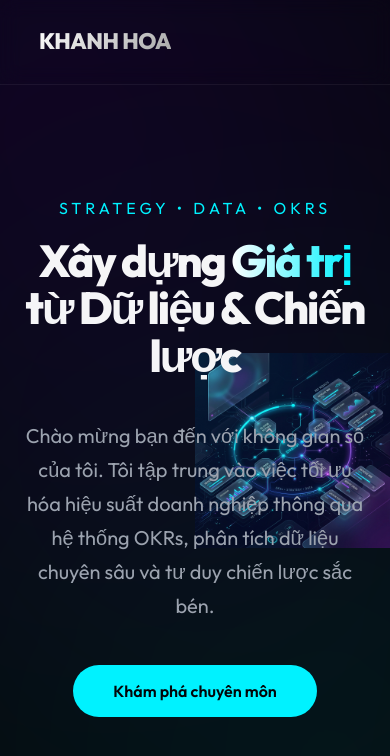
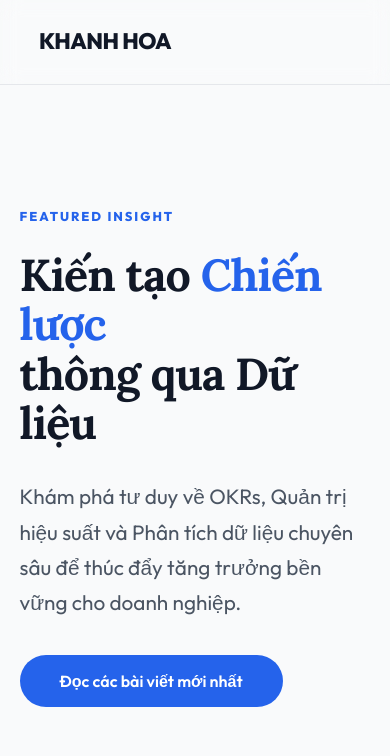
Before and after one commit to khanhhoabis/khanhhoabis.github.io, a Jekyll site: the page index.html, which Jekyll copies as it is, in a window 390 px wide and 900 px high. Shown: the top 756 px of the window. Built offline with Jekyll 4.4.1, drawn with Linux system fonts in a browser that asks for light colours; some of the changed text lies outside the part shown.

Commit message:
refactor: transition to editorial layout with serif typography and simplified design system

```diff
--- a/index.css
+++ b/index.css
@@ -1,16 +1,19 @@
-@import url('https://fonts.googleapis.com/css2?family=Outfit:wght@300;400;600;800&display=swap');
+@import url('https://fonts.googleapis.com/css2?family=Outfit:wght@300;400;600;800&family=Lora:wght@400;600;700&display=swap');
 
 :root {
-    --bg-color: #030508;
-    --accent-primary: #00f2ff;
-    --accent-secondary: #7000ff;
-    --accent-surface: #0a101a;
-    --text-main: #f5f5f7;
-    --text-dim: #9ca3af;
-    --glass-bg: rgba(255, 255, 255, 0.02);
-    --glass-border: rgba(255, 255, 255, 0.06);
-    --card-shadow: 0 20px 50px rgba(0, 0, 0, 0.5);
-    --transition: all 0.5s cubic-bezier(0.23, 1, 0.32, 1);
+    --bg-primary: #ffffff;
+    --bg-secondary: #f9fafb;
+    --accent-primary: #2563eb;
+    --accent-secondary: #10b981;
+    --accent-surface: #eff6ff;
+    --text-main: #111827;
+    --text-dim: #4b5563;
+    --glass-bg: rgba(255, 255, 255, 0.7);
+    --glass-border: #e5e7eb;
+    --card-shadow: 0 10px 30px rgba(0, 0, 0, 0.05);
+    --transition: all 0.4s cubic-bezier(0.23, 1, 0.32, 1);
+    --font-heading: 'Lora', serif;
+    --font-body: 'Outfit', sans-serif;
 }
 
 * {
@@ -24,26 +27,24 @@ html {
 }
 
 body {
-    background-color: var(--bg-color);
+    background-color: var(--bg-primary);
     color: var(--text-main);
-    font-family: 'Outfit', sans-serif;
+    font-family: var(--font-body);
     line-height: 1.6;
     overflow-x: hidden;
 }
 
-/* --- Background Animation --- */
+/* --- Background Pattern --- */
 .bg-mesh {
     position: fixed;
-    top: -50%;
-    left: -50%;
-    width: 200%;
-    height: 200%;
+    top: 0;
+    left: 0;
+    width: 100%;
+    height: 100%;
     z-index: -1;
     background:
-        radial-gradient(circle at 30% 30%, rgba(112, 0, 255, 0.12) 0%, transparent 50%),
-        radial-gradient(circle at 70% 70%, rgba(0, 242, 255, 0.08) 0%, transparent 50%),
-        radial-gradient(circle at 50% 50%, rgba(5, 7, 10, 1) 0%, transparent 100%);
-    filter: blur(100px);
+        radial-gradient(circle at 100% 0%, rgba(37, 99, 235, 0.03) 0%, transparent 40%),
+        radial-gradient(circle at 0% 100%, rgba(16, 185, 129, 0.03) 0%, transparent 40%);
     pointer-events: none;
 }
 
@@ -65,16 +66,12 @@ nav {
     font-weight: 800;
     font-size: 1.4rem;
     letter-spacing: -0.5px;
-    background: linear-gradient(135deg, #fff 0%, #a5a5a5 100%);
-    -webkit-background-clip: text;
-    -webkit-text-fill-color: transparent;
+    color: var(--text-main);
     transition: var(--transition);
 }
 
 .logo:hover {
-    background: linear-gradient(135deg, var(--accent-primary) 0%, var(--accent-secondary) 100%);
-    -webkit-background-clip: text;
-    -webkit-text-fill-color: transparent;
+    color: var(--accent-primary);
 }
 
 .nav-links {
@@ -119,20 +116,19 @@ header {
 }
 
 h1 {
-    font-size: 5.5rem;
-    font-weight: 800;
-    line-height: 1.05;
-    margin-bottom: 2.5rem;
-    letter-spacing: -2px;
+    font-family: var(--font-heading);
+    font-size: 4.5rem;
+    font-weight: 700;
+    line-height: 1.1;
+    margin-bottom: 2rem;
+    letter-spacing: -1px;
     opacity: 0;
     transform: translateY(30px);
     animation: fadeInUp 1s 0.2s forwards;
 }
 
 .highlight {
-    background: linear-gradient(to right, #fff, var(--accent-primary));
-    -webkit-background-clip: text;
-    -webkit-text-fill-color: transparent;
+    color: var(--accent-primary);
     position: relative;
 }
 
@@ -160,7 +156,7 @@ h1 {
 
 .btn-primary {
     background: var(--accent-primary);
-    color: var(--bg-color);
+    color: #fff;
 }
 
 .btn-primary:hover {
@@ -174,86 +170,194 @@ section {
 }
 
 h2 {
+    font-family: var(--font-heading);
+    font-size: 2.5rem;
+    margin-bottom: 3rem;
+}
+
+.section-title {
+    border-bottom: 2px solid var(--text-main);
+    padding-bottom: 0.5rem;
+    display: inline-block;
+    margin-bottom: 3rem;
+    font-size: 1.8rem;
+    letter-spacing: -1px;
+}
+
+/* --- Hero Section --- */
+header {
+    min-height: 80vh;
+    display: flex;
+    align-items: center;
+    padding: 120px 10%;
+    background: var(--bg-secondary);
+    border-bottom: 1px solid var(--border);
+}
+
+.hero-container {
+    max-width: 900px;
+}
+
+.featured-tag {
+    font-size: 0.8rem;
+    font-weight: 800;
+    color: var(--accent-primary);
+    letter-spacing: 2px;
+    margin-bottom: 1.5rem;
+}
+
+.hero-description {
+    font-size: 1.3rem;
+    color: var(--text-dim);
+    margin-bottom: 3rem;
+}
+
+/* --- Main Layout --- */
+.main-layout {
+    display: grid;
+    grid-template-columns: 1fr 350px;
+    gap: 5rem;
+    padding: 80px 10%;
+    max-width: 1400px;
+    margin: 0 auto;
+}
+
+/* --- Feed Section --- */
+.feed-item {
+    display: flex;
+    gap: 2rem;
+    margin-bottom: 4rem;
+    padding-bottom: 4rem;
+    border-bottom: 1px solid var(--border);
+}
+
+.feed-img {
+    flex: 0 0 200px;
+    height: 200px;
+    border-radius: 12px;
+    display: flex;
+    align-items: center;
+    justify-content: center;
     font-size: 3rem;
-    margin-bottom: 4rem;
+    color: var(--accent-primary);
+    transition: var(--transition);
+}
+
+.feed-item:hover .feed-img {
+    transform: scale(1.03);
+}
+
+.feed-content h3 {
+    font-family: var(--font-heading);
+    font-size: 1.8rem;
+    line-height: 1.3;
+    margin: 0.5rem 0 1rem;
+    transition: var(--transition);
+}
+
+.feed-content h3:hover {
+    color: var(--accent-primary);
+}
+
+.feed-content p {
+    color: var(--text-dim);
+    margin-bottom: 1.5rem;
+    font-size: 1.05rem;
+}
+
+.tag {
+    font-size: 0.75rem;
+    font-weight: 800;
+    color: var(--accent-primary);
+    letter-spacing: 1px;
+}
+
+.meta {
+    font-size: 0.85rem;
+    color: var(--text-dim);
+    margin-bottom: 1.5rem;
+}
+
+.read-more {
+    text-decoration: none;
+    color: var(--text-main);
+    font-weight: 700;
+    font-size: 0.9rem;
+    display: flex;
+    align-items: center;
+    gap: 0.5rem;
+    transition: var(--transition);
+}
+
+.read-more:hover {
+    gap: 0.8rem;
+    color: var(--accent-primary);
+}
+
+/* --- Sidebar --- */
+.sidebar {
+    display: flex;
+    flex-direction: column;
+    gap: 4rem;
+}
+
+.sidebar-widget h3 {
+    font-family: var(--font-heading);
+    font-size: 1.4rem;
+    margin-bottom: 1.5rem;
+    border-bottom: 1px solid var(--text-main);
+    padding-bottom: 0.5rem;
+}
+
+.expertise-list {
+    list-style: none;
+}
+
+.expertise-list li {
+    padding: 0.8rem 0;
+    border-bottom: 1px solid var(--border);
+    display: flex;
+    align-items: center;
+    gap: 1rem;
+    color: var(--text-dim);
+}
+
+.expertise-list li i {
+    color: var(--accent-primary);
+}
+
+.newsletter-form input {
+    width: 100%;
+    padding: 1rem;
+    border: 1px solid var(--border);
+    border-radius: 8px;
+    background: var(--bg-secondary);
+    margin-bottom: 1rem;
+}
+
+/* --- Contact Section --- */
+.contact-section {
+    padding: 100px 10%;
+    background: var(--bg-secondary);
     text-align: center;
 }
 
-.bento-grid {
-    display: grid;
-    grid-template-columns: repeat(3, 1fr);
-    grid-auto-rows: 300px;
-    gap: 1.5rem;
+.contact-btns {
+    display: flex;
+    justify-content: center;
+    gap: 2rem;
+    margin-top: 3rem;
 }
 
-.bento-item {
-    background: var(--glass-bg);
-    border: 1px solid var(--glass-border);
-    backdrop-filter: blur(15px);
-    -webkit-backdrop-filter: blur(15px);
-    border-radius: 30px;
-    padding: 3rem;
-    transition: var(--transition);
-    display: flex;
-    flex-direction: column;
-    justify-content: flex-end;
-    position: relative;
-    overflow: hidden;
+.btn-outline {
+    border: 2px solid var(--accent-primary);
+    color: var(--accent-primary);
+    background: transparent;
 }
 
-.bento-item::before {
-    content: '';
-    position: absolute;
-    top: 0;
-    left: 0;
-    right: 0;
-    bottom: 0;
-    background: radial-gradient(circle at var(--mouse-x, 50%) var(--mouse-y, 50%), rgba(255,255,255,0.06) 0%, transparent 50%);
-    opacity: 0;
-    transition: opacity 0.3s;
-}
-
-.bento-item:hover::before {
-    opacity: 1;
-}
-
-.bento-item:hover {
-    border-color: rgba(255, 255, 255, 0.2);
-    transform: translateY(-8px) scale(1.02);
-    box-shadow: var(--card-shadow);
-}
-
-.bento-item i {
-    font-size: 2.5rem;
-    margin-bottom: 1rem;
-    color: var(--accent-primary);
-}
-
-.bento-item h3 {
-    font-size: 1.8rem;
-    margin-bottom: 0.5rem;
-}
-
-.bento-item p {
-    color: var(--text-dim);
-    font-size: 0.95rem;
-}
-
-.grid-wide {
-    grid-column: span 2;
-}
-
-.grid-tall {
-    grid-row: span 2;
-}
-
-/* --- Content Styling --- */
-.pillar-icon {
-    position: absolute;
-    top: 2rem;
-    right: 2rem;
-    opacity: 0.2;
-    font-size: 5rem;
+.btn-outline:hover {
+    background: var(--accent-primary);
+    color: #fff;
 }
 
 /* --- Animations --- */
@@ -270,11 +374,11 @@ h2 {
 }
 
 ::-webkit-scrollbar-track {
-    background: var(--bg-color);
+    background: var(--bg-primary);
 }
 
 ::-webkit-scrollbar-thumb {
-    background: var(--glass-border);
+    background: var(--border);
     border-radius: 10px;
 }
 
@@ -283,44 +387,29 @@ h2 {
 }
 
 /* --- Responsive --- */
-@media (max-width: 1024px) {
-    .bento-grid {
-        grid-template-columns: repeat(2, 1fr);
-        grid-template-rows: auto;
+@media (max-width: 1100px) {
+    .main-layout {
+        grid-template-columns: 1fr;
+        gap: 4rem;
     }
     h1 { font-size: 3.5rem; }
 }
 
 @media (max-width: 768px) {
-    section {
+    section, header, .main-layout {
         padding: 60px 5%;
     }
 
-    .bento-grid {
-        grid-template-columns: 1fr;
-        grid-template-rows: auto;
+    .feed-item {
+        flex-direction: column;
     }
 
-    .grid-wide, .grid-tall {
-        grid-column: span 1;
-        grid-row: span 1;
-    }
-
-    .bento-item {
-        height: auto;
-        min-height: 250px;
-        padding: 2rem;
-    }
-
-    header {
-        padding: 0 5%;
-        text-align: center;
-        align-items: center;
+    .feed-img {
+        flex: 0 0 150px;
+        height: 150px;
     }
 
     h1 { font-size: 2.8rem; }
-    h2 { font-size: 2.2rem; }
-
     .nav-links { display: none; }
 }
 
@@ -328,107 +417,22 @@ h2 {
 .custom-cursor {
     width: 20px;
     height: 20px;
-    background: rgba(0, 242, 255, 0.3);
+    border: 1.5px solid var(--accent-primary);
     border-radius: 50%;
     position: fixed;
     pointer-events: none;
     z-index: 9999;
-    transition: transform 0.1s ease;
-    mix-blend-mode: screen;
-    backdrop-filter: blur(4px);
+    transition: transform 0.15s ease;
     transform: translate(-50%, -50%);
 }
 
-/* --- Advanced Animations --- */
 .reveal-init {
     opacity: 0;
-    transform: translateY(40px);
-    transition: all 1s cubic-bezier(0.23, 1, 0.32, 1);
+    transform: translateY(30px);
+    transition: all 0.8s cubic-bezier(0.23, 1, 0.32, 1);
 }
 
 .revealed {
     opacity: 1;
     transform: translateY(0);
 }
-
-/* --- Glow Effects --- */
-.bento-item::after {
-    content: '';
-    position: absolute;
-    top: -20%;
-    left: -20%;
-    width: 140%;
-    height: 140%;
-    background: radial-gradient(circle, rgba(0, 242, 255, 0.03) 0%, transparent 70%);
-    z-index: -1;
-    opacity: 0;
-    transition: opacity 0.5s;
-}
-
-.bento-item:hover::after {
-    opacity: 1;
-}
-
-/* --- Post Styling --- */
-.post-content {
-    max-width: 900px;
-    margin: 120px auto 60px;
-    padding: 0 5%;
-}
-
-.post-header {
-    margin-bottom: 4rem;
-    text-align: center;
-}
-
-.post-header h1 {
-    font-size: 3.5rem;
-    margin-bottom: 1rem;
-    background: linear-gradient(to right, #fff, var(--accent-primary));
-    -webkit-background-clip: text;
-    -webkit-text-fill-color: transparent;
-}
-
-.post-meta {
-    color: var(--text-dim);
-    font-size: 0.9rem;
-    letter-spacing: 2px;
-    text-transform: uppercase;
-}
-
-article {
-    font-size: 1.15rem;
-    line-height: 1.8;
-    color: var(--text-main);
-}
-
-article h2 {
-    text-align: left;
-    font-size: 2.2rem;
-    margin-top: 3rem;
-    margin-bottom: 1.5rem;
-    color: var(--accent-primary);
-}
-
-article p {
-    margin-bottom: 1.5rem;
-}
-
-article ul, article ol {
-    margin-bottom: 1.5rem;
-    padding-left: 1.5rem;
-}
-
-article li {
-    margin-bottom: 0.5rem;
-}
-
-.mermaid {
-    background: var(--glass-bg);
-    padding: 2rem;
-    border-radius: 20px;
-    border: 1px solid var(--glass-border);
-    margin: 3rem 0;
-    display: flex;
-    justify-content: center;
-}
--- a/index.html
+++ b/index.html
@@ -14,81 +14,98 @@
     <nav>
         <div class="logo">KHANH HOA</div>
         <div class="nav-links">
+            <a href="#featured">Nổi bật</a>
+            <a href="#feed">Bản tin</a>
             <a href="#about">Về tôi</a>
-            <a href="#pillars">Chuyên môn</a>
-            <a href="#projects">Dự án</a>
             <a href="#contact">Liên hệ</a>
         </div>
     </nav>
 
-    <header id="about">
-        <div class="hero-tagline">Strategy • Data • OKRs</div>
-        <h1>Xây dựng <span class="highlight">Giá trị</span><br>từ Dữ liệu & Chiến lược</h1>
-        <p class="hero-description">
-            Chào mừng bạn đến với không gian số của tôi. Tôi tập trung vào việc tối ưu hóa hiệu suất doanh nghiệp thông qua hệ thống OKRs, phân tích dữ liệu chuyên sâu và tư duy chiến lược sắc bén.
-        </p>
-        <div class="hero-btns">
-            <a href="#pillars" class="btn btn-primary">Khám phá chuyên môn</a>
+    <header id="featured">
+        <div class="hero-container">
+            <div class="featured-tag">FEATURED INSIGHT</div>
+            <h1>Kiến tạo <span class="highlight">Chiến lược</span><br>thông qua Dữ liệu</h1>
+            <p class="hero-description">
+                Khám phá tư duy về OKRs, Quản trị hiệu suất và Phân tích dữ liệu chuyên sâu để thúc đẩy tăng trưởng bền vững cho doanh nghiệp.
+            </p>
+            <div class="hero-btns">
+                <a href="#feed" class="btn btn-primary">Đọc các bài viết mới nhất</a>
+            </div>
         </div>
     </header>
 
-    <section id="pillars">
-        <h2>Lĩnh vực trọng tâm</h2>
-        <div class="bento-grid">
-            <!-- OKR Card -->
-            <div class="bento-item grid-wide">
-                <i class="fa-solid fa-bullseye pillar-icon"></i>
-                <h3>OKRs & Quản trị mục tiêu</h3>
-                <p>Thiết lập và vận hành hệ thống OKRs giúp đội ngũ tập trung vào những mục tiêu quan trọng nhất, tạo ra sự đột phá trong thực thi chiến lược.</p>
+    <main class="main-layout">
+        <section id="feed" class="feed-section">
+            <h2 class="section-title">Bản tin mới nhất</h2>
+
+            <article class="feed-item">
+                <div class="feed-img" style="background: linear-gradient(135deg, #eff6ff 0%, #dbeafe 100%);">
+                    <i class="fa-solid fa-chart-pie"></i>
+                </div>
+                <div class="feed-content">
+                    <div class="tag">STRATEGY • OKRS</div>
+                    <h3>Adaptive Strategy: Biến OKRs thành Động cơ Tăng trưởng</h3>
+                    <p>Khám phá cách kết hợp Predictive Analytics vào hệ thống OKRs để tối ưu hóa hiệu suất doanh nghiệp trong kỷ nguyên số.</p>
+                    <div class="meta">May 02, 2026 • 8 min read</div>
+                    <a href="/2026/05/02/adaptive-strategy-okrs-predictive-analytics.html" class="read-more">Đọc tiếp <i class="fa-solid fa-arrow-right"></i></a>
+                </div>
+            </article>
+
+            <!-- Placeholder for more items -->
+            <article class="feed-item">
+                <div class="feed-img" style="background: linear-gradient(135deg, #ecfdf5 0%, #d1fae5 100%);">
+                    <i class="fa-solid fa-microchip"></i>
+                </div>
+                <div class="feed-content">
+                    <div class="tag">DATA • AI</div>
+                    <h3>Ứng dụng AI trong việc thiết lập OKRs cho Startup</h3>
+                    <p>Làm thế nào để tận dụng các mô hình ngôn ngữ lớn để xây dựng bộ mục tiêu và kết quả then chốt sắc bén hơn.</p>
+                    <div class="meta">May 01, 2026 • 5 min read</div>
+                    <a href="#" class="read-more">Đọc tiếp <i class="fa-solid fa-arrow-right"></i></a>
+                </div>
+            </article>
+        </section>
+
+        <aside class="sidebar">
+            <div class="sidebar-widget about-widget">
+                <h3>Về Khanh Hoa</h3>
+                <p>Chuyên gia về Chiến lược, Dữ liệu và OKRs. Tôi giúp các tổ chức tối ưu hóa hiệu suất thông qua tư duy hệ thống.</p>
+                <div class="social-links">
+                    <a href="#"><i class="fa-brands fa-linkedin"></i></a>
+                    <a href="#"><i class="fa-brands fa-github"></i></a>
+                </div>
             </div>
 
-            <!-- Data Card -->
-            <div class="bento-item grid-tall">
-                <i class="fa-solid fa-chart-line pillar-icon"></i>
-                <h3>Dữ liệu (Data-driven)</h3>
-                <p>Biến những con số vô hồn thành những insight có giá trị. Tôi sử dụng dữ liệu để minh chứng cho các quyết định chiến lược và đo lường sự thành công.</p>
+            <div class="sidebar-widget">
+                <h3>Chuyên môn</h3>
+                <ul class="expertise-list">
+                    <li><i class="fa-solid fa-bullseye"></i> OKRs & Quản trị</li>
+                    <li><i class="fa-solid fa-chart-line"></i> Phân tích Dữ liệu</li>
+                    <li><i class="fa-solid fa-chess-knight"></i> Tư duy Chiến lược</li>
+                    <li><i class="fa-solid fa-brain"></i> Tư duy Hệ thống</li>
+                </ul>
             </div>
 
-            <!-- Strategy Card -->
-            <div class="bento-item">
-                <i class="fa-solid fa-chess-knight pillar-icon"></i>
-                <h3>Chiến lược (Strategy)</h3>
-                <p>Phân tích thị trường, xác định lợi thế cạnh tranh và lộ trình phát triển bền vững cho doanh nghiệp trong kỷ nguyên số.</p>
+            <div class="sidebar-widget newsletter-widget">
+                <h3>Đăng ký bản tin</h3>
+                <p>Nhận những thông tin mới nhất về Strategy & Data hàng tuần.</p>
+                <form class="newsletter-form">
+                    <input type="email" placeholder="Email của bạn">
+                    <button type="submit" class="btn btn-primary" style="width: 100%; margin-top: 1rem;">Đăng ký</button>
+                </form>
             </div>
+        </aside>
+    </main>
 
-            <!-- Thinking Card -->
-            <div class="bento-item">
-                <i class="fa-solid fa-brain pillar-icon"></i>
-                <h3>Tư duy hệ thống</h3>
-                <p>Tiếp cận vấn đề từ gốc rễ, kết nối các mắt xích trong tổ chức để tạo ra một hệ thống vận hành trơn tru và hiệu quả.</p>
-            </div>
-
-            <!-- Gitflow Card -->
-            <div class="bento-item">
-                <i class="fa-solid fa-code-branch pillar-icon"></i>
-                <h3>Gitflow Workflow</h3>
-                <p>Quy trình quản lý nhánh chuyên nghiệp, giúp tách biệt môi trường phát triển và môi trường ổn định, tối ưu hóa quá trình cộng tác.</p>
-            </div>
-
-            <!-- Featured Post Card -->
-            <div class="bento-item grid-wide" style="background: linear-gradient(135deg, rgba(0, 242, 255, 0.1) 0%, rgba(112, 0, 255, 0.1) 100%);">
-                <i class="fa-solid fa-feather-pointed pillar-icon"></i>
-                <div class="tag" style="font-size: 0.7rem; color: var(--accent-primary); margin-bottom: 0.5rem; letter-spacing: 1px;">BÀI VIẾT MỚI NHẤT</div>
-                <h3>Adaptive Strategy: Biến OKRs thành Động cơ Tăng trưởng</h3>
-                <p>Khám phá cách kết hợp Predictive Analytics vào hệ thống OKRs để tối ưu hóa hiệu suất doanh nghiệp trong kỷ nguyên số.</p>
-                <a href="/2026/05/02/adaptive-strategy-okrs-predictive-analytics.html" class="btn" style="display: inline-block; margin-top: 1.5rem; padding: 0.6rem 1.5rem; font-size: 0.9rem; border: 1px solid var(--accent-primary); color: var(--accent-primary);">Đọc bài viết <i class="fa-solid fa-arrow-right" style="margin-left: 5px;"></i></a>
-            </div>
+    <section id="contact" class="contact-section">
+        <h2>Bắt đầu kết nối</h2>
+        <p>Bạn có dự án hoặc ý tưởng cần thảo luận? Hãy liên hệ với tôi.</p>
+        <div class="contact-btns">
+            <a href="#" class="btn btn-primary"><i class="fa-brands fa-linkedin"></i> LinkedIn</a>
+            <a href="mailto:contact@khanhhoa.me" class="btn btn-outline">Gửi Email</a>
         </div>
     </section>
 
-    <section id="contact" style="text-align: center;">
-        <h2>Bắt đầu kết nối</h2>
-        <p style="color: var(--text-dim); margin-bottom: 2rem;">Bạn có dự án hoặc ý tưởng cần thảo luận? Hãy liên hệ với tôi.</p>
-        <div style="display: flex; justify-content: center; gap: 2rem;">
-            <a href="#" class="btn btn-primary"><i class="fa-brands fa-linkedin"></i> LinkedIn</a>
-            <a href="mailto:contact@khanhhoa.me" class="btn" style="border: 1px solid var(--accent-primary); color: var(--accent-primary);">Gửi Email</a>
-        </div>
-    </section>
 
     <footer style="padding: 4rem 10%; border-top: 1px solid var(--glass-border); text-align: center; color: var(--text-dim); font-size: 0.9rem;">
         <p>&copy; 2024 Khanh Hoa. All rights reserved. Designed for impact.</p>
--- a/main.js
+++ b/main.js
@@ -9,14 +9,14 @@ document.addEventListener('DOMContentLoaded', () => {
         cursor.style.top = e.clientY + 'px';
     });
 
-    // 2. Parallax Mesh Background
+    // 2. Parallax Background Subtle Effect
     const bgMesh = document.querySelector('.bg-mesh');
     let targetX = 0, targetY = 0;
     let currentX = 0, currentY = 0;
 
     document.addEventListener('mousemove', (e) => {
-        targetX = (e.clientX / window.innerWidth - 0.5) * 50;
-        targetY = (e.clientY / window.innerHeight - 0.5) * 50;
+        targetX = (e.clientX / window.innerWidth - 0.5) * 20;
+        targetY = (e.clientY / window.innerHeight - 0.5) * 20;
     });
 
     function animateMesh() {
@@ -29,22 +29,10 @@ document.addEventListener('DOMContentLoaded', () => {
     }
     animateMesh();
 
-    // 3. Bento Card Mouse Tracking (Light Effect)
-    const cards = document.querySelectorAll('.bento-item');
-    cards.forEach(card => {
-        card.addEventListener('mousemove', (e) => {
-            const rect = card.getBoundingClientRect();
-            const x = ((e.clientX - rect.left) / rect.width) * 100;
-            const y = ((e.clientY - rect.top) / rect.height) * 100;
-            card.style.setProperty('--mouse-x', `${x}%`);
-            card.style.setProperty('--mouse-y', `${y}%`);
-        });
-    });
-
-    // 4. Enhanced Scroll Reveal
+    // 3. Scroll Reveal for Editorial Content
     const observerOptions = {
-        threshold: 0.15,
-        rootMargin: '0px 0px -100px 0px'
+        threshold: 0.1,
+        rootMargin: '0px 0px -50px 0px'
     };
 
     const observer = new IntersectionObserver((entries) => {
@@ -56,10 +44,10 @@ document.addEventListener('DOMContentLoaded', () => {
         });
     }, observerOptions);
 
-    const revealElements = document.querySelectorAll('.bento-item, h2, #contact, header > *');
+    const revealElements = document.querySelectorAll('.feed-item, .sidebar-widget, .section-title, header > div > *');
     revealElements.forEach((el, index) => {
         el.classList.add('reveal-init');
-        el.style.transitionDelay = `${(index % 3) * 0.1}s`;
+        el.style.transitionDelay = `${(index % 2) * 0.1}s`;
         observer.observe(el);
     });
 });
```
